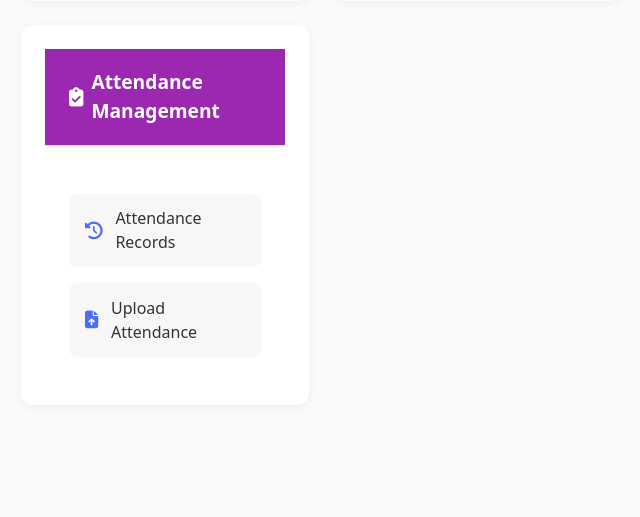
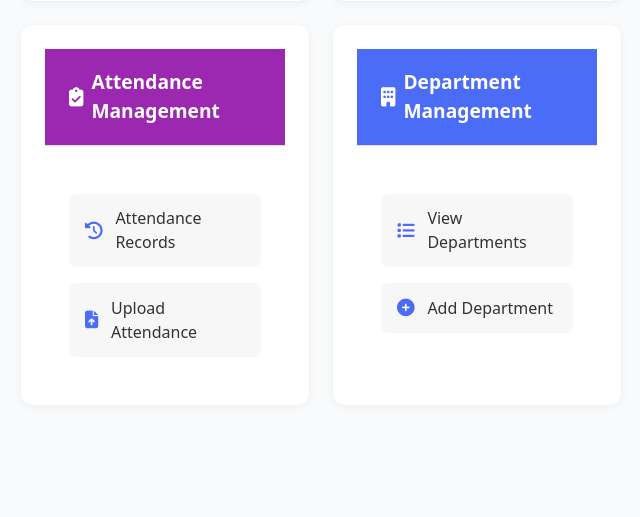
Before and after one commit to OchiengBrandon/system-victoria-hbcp, a Django app: page /victoria-management-system/accounts/ in a window 1280 px wide. Shown: the part 854-1371 px from the top of the page, without its empty margins (291-931 px from the left). Run offline with Django 5.2, Linux system fonts and the light colour scheme; the visitor is signed in with stand-in values (Sample User, id 1); some libraries are stand-ins or nearby versions.

Commit message:
Update dashboard.html

```diff
--- a/templates/accounts/dashboard.html
+++ b/templates/accounts/dashboard.html
@@ -4,7 +4,6 @@
 {% block extra_css %}
 <link rel="stylesheet" href="https://cdnjs.cloudflare.com/ajax/libs/font-awesome/6.4.0/css/all.min.css">
 <link rel="stylesheet" href="{% static 'css/dashboard.css' %}">
-
 {% endblock %}
 
 {% block content %}
@@ -102,10 +101,25 @@
                 </a>
             </div>
         </div>
+
+        <!-- New Department Management Section -->
+        <div class="dashboard-card department-card">
+            <div class="card-header">
+                <h3><i class="fas fa-building"></i> Department Management</h3>
+            </div>
+            <div class="card-content">
+                <a href="{% url 'accounts:department_list' %}" class="dashboard-link">
+                    <i class="fas fa-list"></i> View Departments
+                </a>
+                <a href="{% url 'accounts:department_create' %}" class="dashboard-link">
+                    <i class="fas fa-plus-circle"></i> Add Department
+                </a>
+            </div>
+        </div>
     </div>
 
     <div class="dashboard-footer">
-
+        <!-- Footer content can go here -->
     </div>
 </div>
 
```
